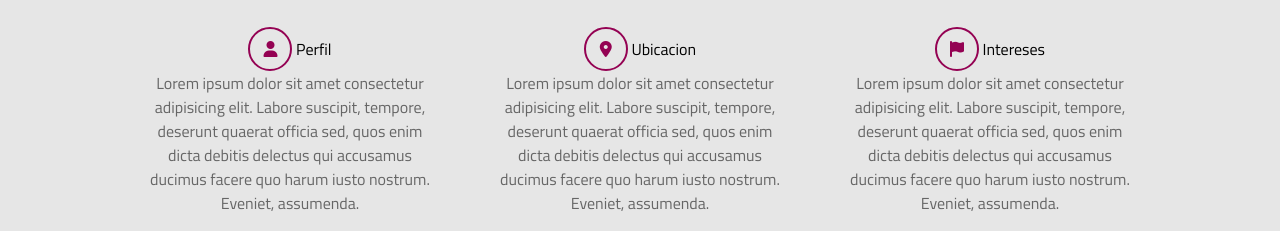
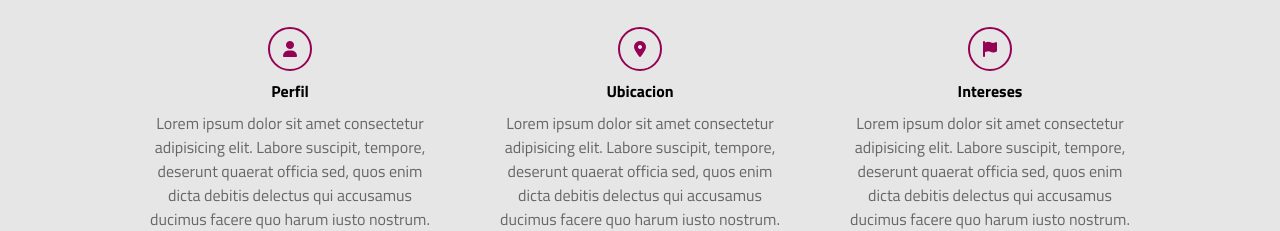
Before and after one commit to JuanSandoval2519/mi_primer_cv, a plain HTML site: page index.html in a window 1280 px wide. Shown: the part 753-984 px from the top of the page. Drawn offline with Linux system fonts and the light colour scheme.

```diff
--- a/estilo.css
+++ b/estilo.css
@@ -162,3 +162,8 @@
     line-height: 40px;
     border-radius: 50%;
 }
+.sobremi .contenido-seccion .fila .col span{
+    display: block;
+    font-weight: bold;
+    margin: 8px 0;
+}
```
